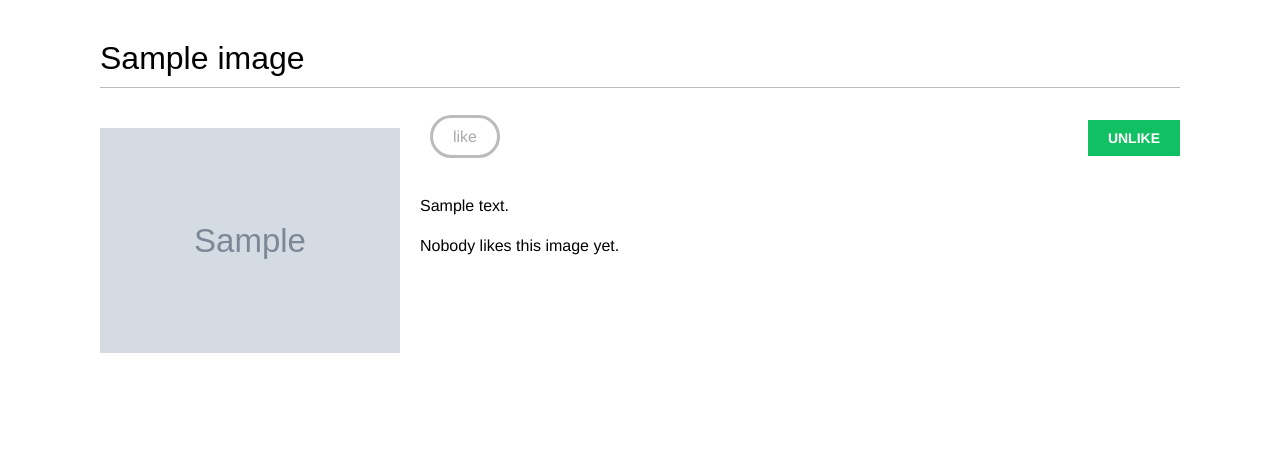
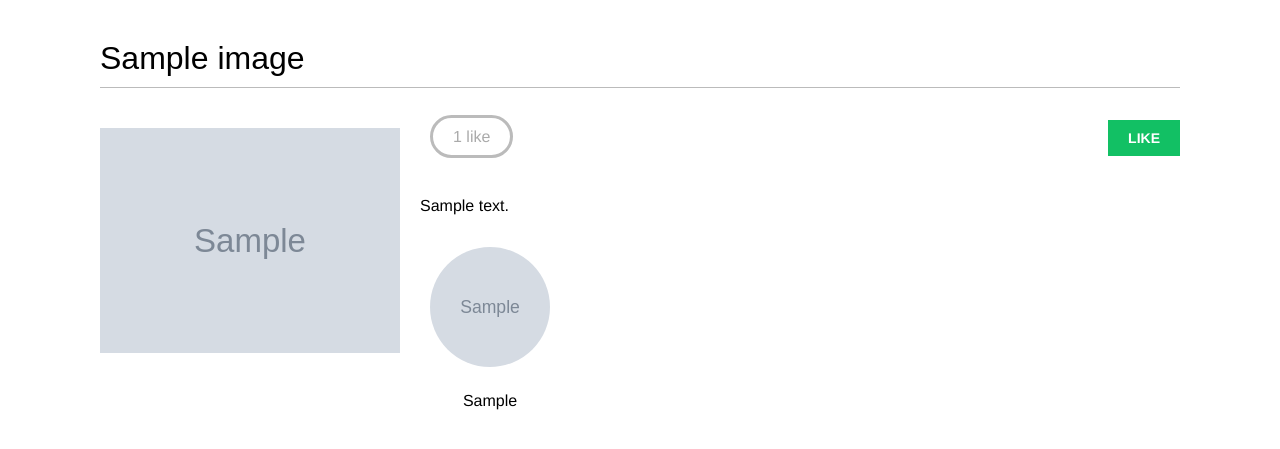
Before and after one commit to Iam-samyog/Snapnest, a Django app: a page that uses SnapNEST/images/templates/images/image/detail.html in a window 1280 px wide. Shown: the part 47-496 px from the top of the page. Run offline with Django 5.2, Linux system fonts and the light colour scheme; tables that the repository leaves empty hold one stand-in row (values such as "Sample post"); grey boxes marked "Sample" are stand-in pictures; some libraries are stand-ins or nearby versions; some web fonts are replaced.

Commit message:
Fixed the Like functionality

```diff
--- a/SnapNEST/images/templates/images/image/detail.html
+++ b/SnapNEST/images/templates/images/image/detail.html
@@ -8,7 +8,7 @@
   <a href="{{ image.image.url }}">
     <img src="{% thumbnail image.image 300x0 %}" class="image-detail">
   </a>
-  {% with total_likes=image.users_like.count users_like=image.users_like.all %}
+  {% with total_likes=image.user_like.count users_like=image.user_like.all %}
     <div class="image-info">
       <div>
         <span class="count">
@@ -42,7 +42,10 @@
 {% endblock %}
 
 {% block domready %}
+  // Get CSRF token properly
+  const csrftoken = document.querySelector('[name=csrfmiddlewaretoken]').value;
   const url = '{% url "images:like" %}';
+
   var options = {
     method: 'POST',
     headers: {'X-CSRFToken': csrftoken},
@@ -71,13 +74,18 @@
         // toggle button text and data-action
         var action = previousAction === 'like' ? 'unlike' : 'like';
         likeButton.dataset.action = action;
-        likeButton.innerHTML = action;
+
+        // Fix: Properly capitalize the button text
+        likeButton.innerHTML = action === 'like' ? 'Like' : 'Unlike';
 
         // update like count
         var likeCount = document.querySelector('span.count .total');
-var totalLikes = parseInt(likeCount.textContent.trim()) || 0;
-likeCount.innerHTML = previousAction === 'like' ? totalLikes + 1 : totalLikes - 1;
+        var totalLikes = parseInt(likeCount.innerHTML);
+        likeCount.innerHTML = previousAction === 'like' ? totalLikes + 1 : totalLikes - 1;
       }
     })
+    .catch(error => {
+      console.error('Error:', error);
+    });
   });
 {% endblock %}
```
Also changed, not shown: SnapNEST/media/images/2025/06/21/amazoncom-spend-less-smile-more.jpg.300x0_q85.jpg (added).
